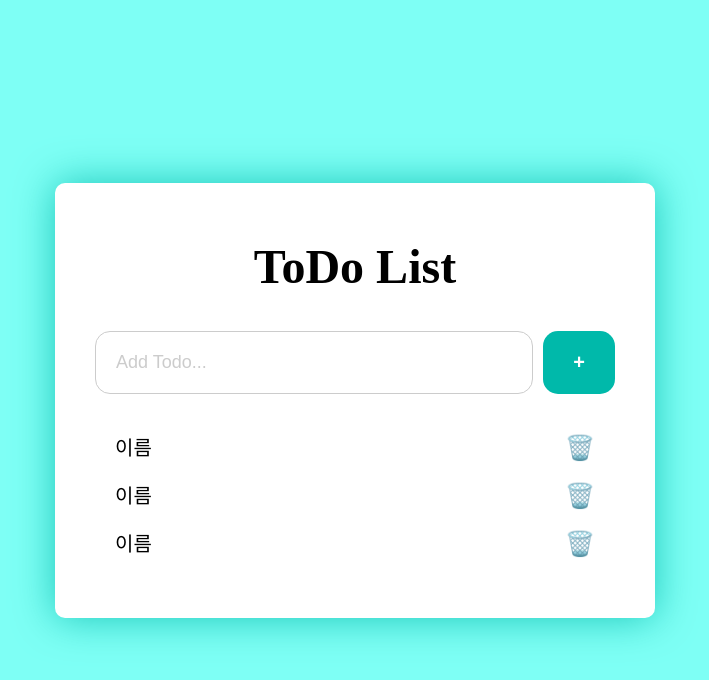
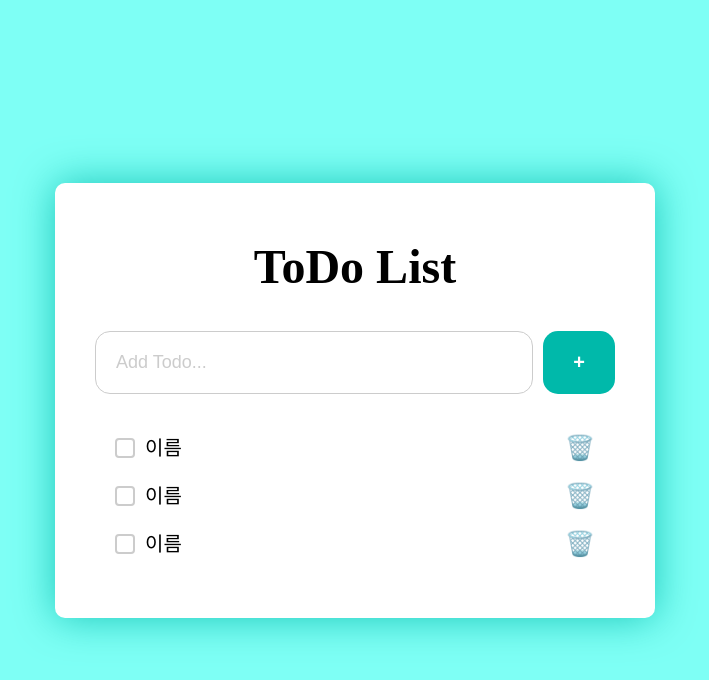
Before and after one commit to hdy86/login-todo, a React (Create React App) app: page /todo in a window 1280 px wide. Shown: the top 680 px of the page, without its empty margins (285-994 px from the left). Built offline with nearby package versions, Linux system fonts and the light colour scheme.

Commit message:
컴포넌트로 수정

```diff
--- a/src/routes/ToDo.js
+++ b/src/routes/ToDo.js
@@ -1,4 +1,7 @@
 import styled from "styled-components";
+import { useState } from "react";
+import { theme } from "../theme";
+import Input from "../components/TextInput";
 
 const Wrapper = styled.div`
   display: flex;
@@ -33,22 +36,6 @@ const Form = styled.form`
   gap: 10px;
   margin-top: 40px;
 `;
-const Input = styled.input`
-  flex: 1;
-  padding: 20px;
-  border: 1px solid ${(props) => props.theme.black.lighter};
-  border-radius: 15px;
-  font-size: 18px;
-  color: ${(props) => props.theme.black.veryDark};
-
-  &::placeholder {
-    color: ${(props) => props.theme.black.lighter};
-  }
-  &:focus {
-    border: 1px solid transparent;
-    outline: 2px solid ${(props) => props.theme.blue.darker};
-  }
-`;
 const PlusBtn = styled.button`
   padding: 20px 30px;
   border: none;
@@ -66,9 +53,27 @@ const Ul = styled.ul`
 const Li = styled.li`
   display: flex;
   align-items: center;
+  gap: 10px;
   margin-top: 20px;
   padding: 0 20px;
   box-sizing: border-box;
+`;
+const CheckBox = styled.div`
+  display: flex;
+  align-items: center;
+  justify-content: center;
+  width: 20px;
+  height: 20px;
+  border: 2px solid ${(props) => props.theme.black.lighter};
+  border-radius: 4px;
+  cursor: pointer;
+`;
+const CheckTrue = styled.div`
+  display: block;
+  width: 10px;
+  height: 10px;
+  border-radius: 2px;
+  background: ${(props) => props.theme.blue.darker};
 `;
 const Text = styled.p`
   flex: 1;
@@ -81,29 +86,35 @@ const DelBtn = styled.button`
   font-size: 24px;
   cursor: pointer;
 `;
+const todo = [
+  { id: 1, text: "이름", checked: false },
+  { id: 2, text: "이름", checked: false },
+  { id: 3, text: "이름", checked: false },
+];
 
 function ToDo() {
+  const [toDos, setToDos] = useState(todo);
+
   return (
     <Wrapper>
       <Container>
         <Title>ToDo List</Title>
         <Form>
-          <Input type="text" placeholder="Add Todo..." />
+          <Input
+            type="text"
+            placeholder="Add Todo..."
+            focusColor={theme.blue.darker}
+          />
           <PlusBtn>+</PlusBtn>
         </Form>
         <Ul>
-          <Li>
-            <Text>이름</Text>
-            <DelBtn>🗑️</DelBtn>
-          </Li>
-          <Li>
-            <Text>이름</Text>
-            <DelBtn>🗑️</DelBtn>
-          </Li>
-          <Li>
-            <Text>이름</Text>
-            <DelBtn>🗑️</DelBtn>
-          </Li>
+          {toDos.map(({ id, text, checked }) => (
+            <Li key={id}>
+              <CheckBox>{checked && <CheckTrue />}</CheckBox>
+              <Text>{text}</Text>
+              <DelBtn>🗑️</DelBtn>
+            </Li>
+          ))}
         </Ul>
       </Container>
     </Wrapper>
```
